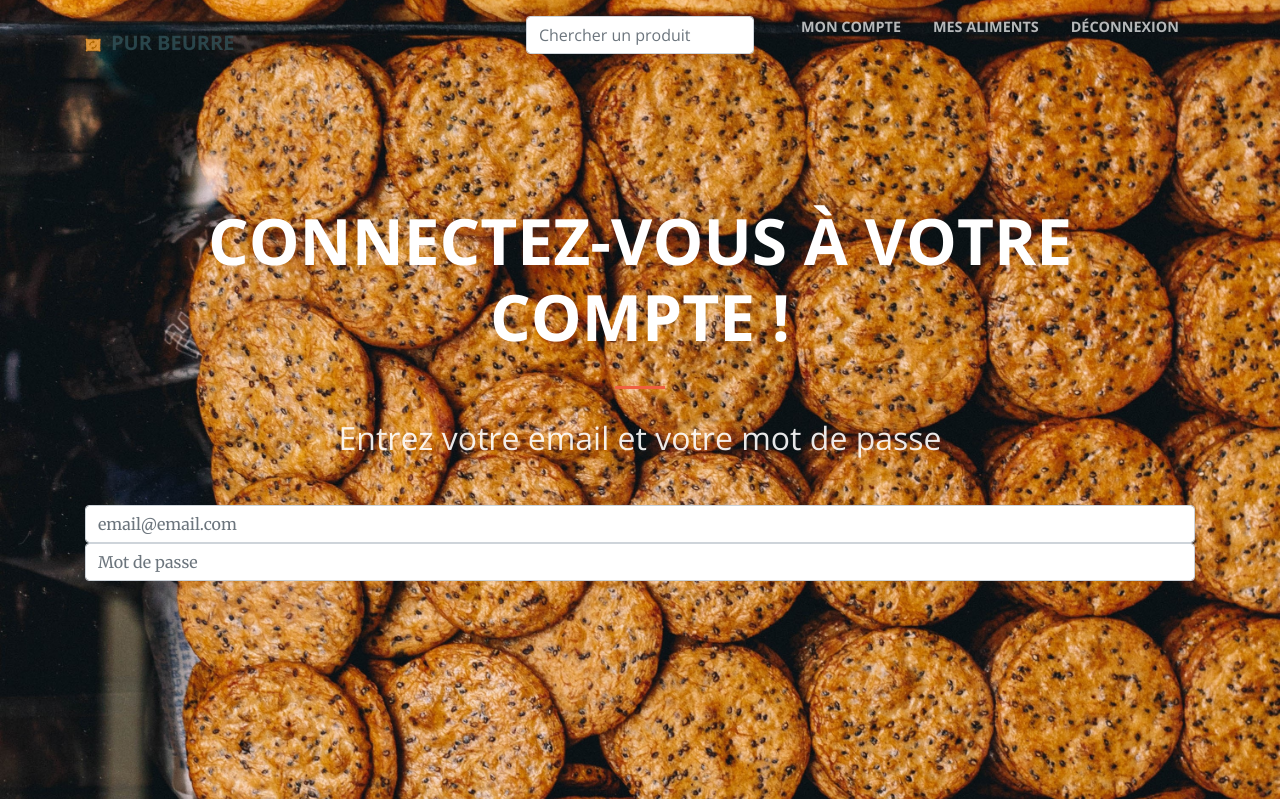
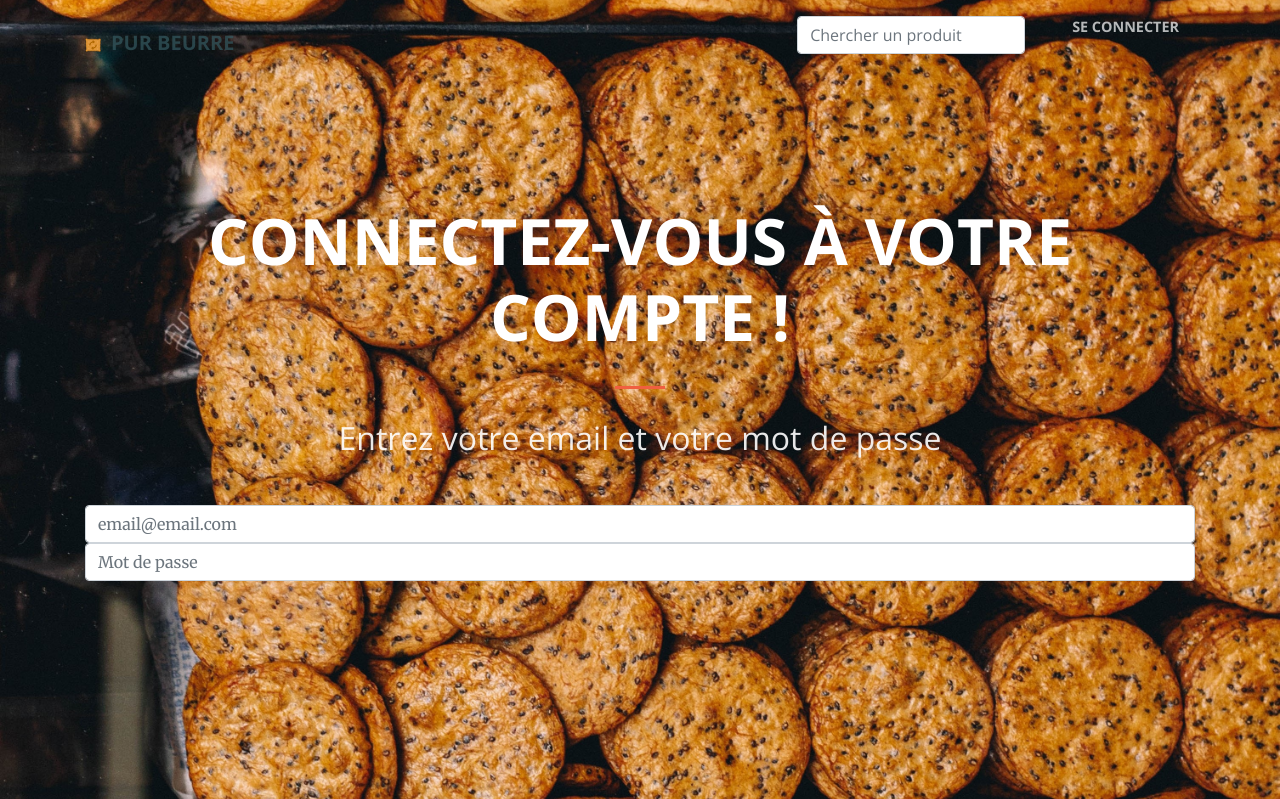
Before and after one commit to lauremenaut/2018_07_31_python_projet_8, a Django app: page /healthier_food/login/ in a window 1280 px wide. Shown: the top 799 px of the page. Run offline with Django 3.2, Linux system fonts and the light colour scheme; some libraries are stand-ins or nearby versions.

Commit message:
add 'if' structure to manage nav bar according user login/logout

```diff
--- a/pur_beurre_lm/healthier_food/templates/layouts/_nav.html
+++ b/pur_beurre_lm/healthier_food/templates/layouts/_nav.html
@@ -9,7 +9,7 @@
     <div class="collapse navbar-collapse" id="navbarResponsive">
       <ul class="navbar-nav ml-auto">
         <li class="nav-item">
-          <a class="nav-link js-scroll-trigger" href="#about">
+          <a class="nav-link js-scroll-trigger">
 
             <div class="col-md-12 text-center">
                 <form action="{% url 'healthier_food:search' %}" method="get" accept-charset="utf-8">
@@ -20,15 +20,34 @@
             </div>
           </a>
         </li>
+
+
+
+        {% if request.user.is_authenticated %}
+        {# {% if 1 == 2 %} #}
+
           <li class="nav-item">
             <a class="nav-link js-scroll-trigger" href="{% url 'healthier_food:my_account' %}">Mon compte</a>
           </li>
+
           <li class="nav-item">
-          <a class="nav-link js-scroll-trigger" href="#">Mes aliments</a>
+          <a class="nav-link js-scroll-trigger" href="{% url 'healthier_food:favorites' %}">Mes aliments</a>
           </li>
+
           <li class="nav-item">
-          <a class="nav-link js-scroll-trigger" href="#">Déconnexion</a>
+          <a class="nav-link js-scroll-trigger" href="{% url 'healthier_food:logout' %}">Déconnexion</a>
           </li>
+
+        {% else %}
+
+          <li class="nav-item">
+            <a class="nav-link js-scroll-trigger" href="{% url 'healthier_food:login' %}">Se connecter</a>
+          </li>
+
+
+        {% endif %}
+
+
       </ul>
     </div>
   </div>
```
Lines whose indentation alone changed are shown as unchanged.
